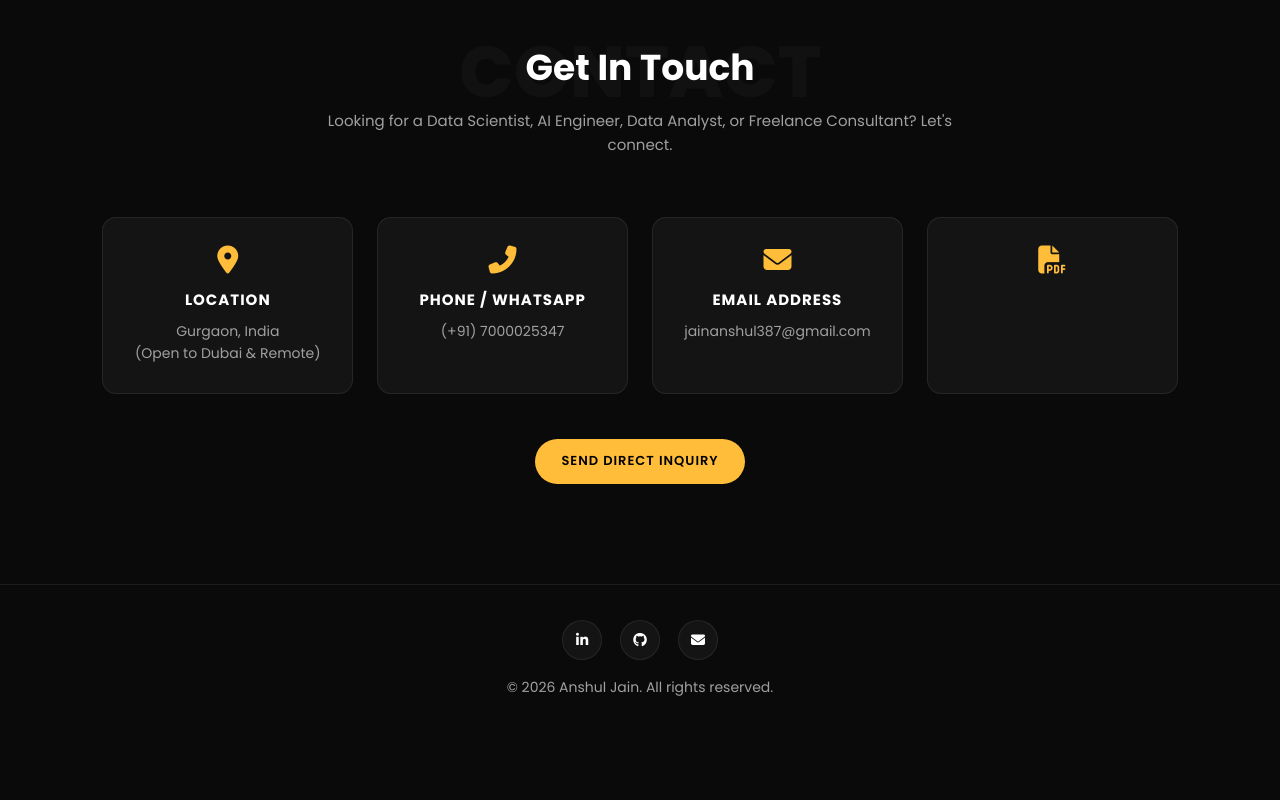
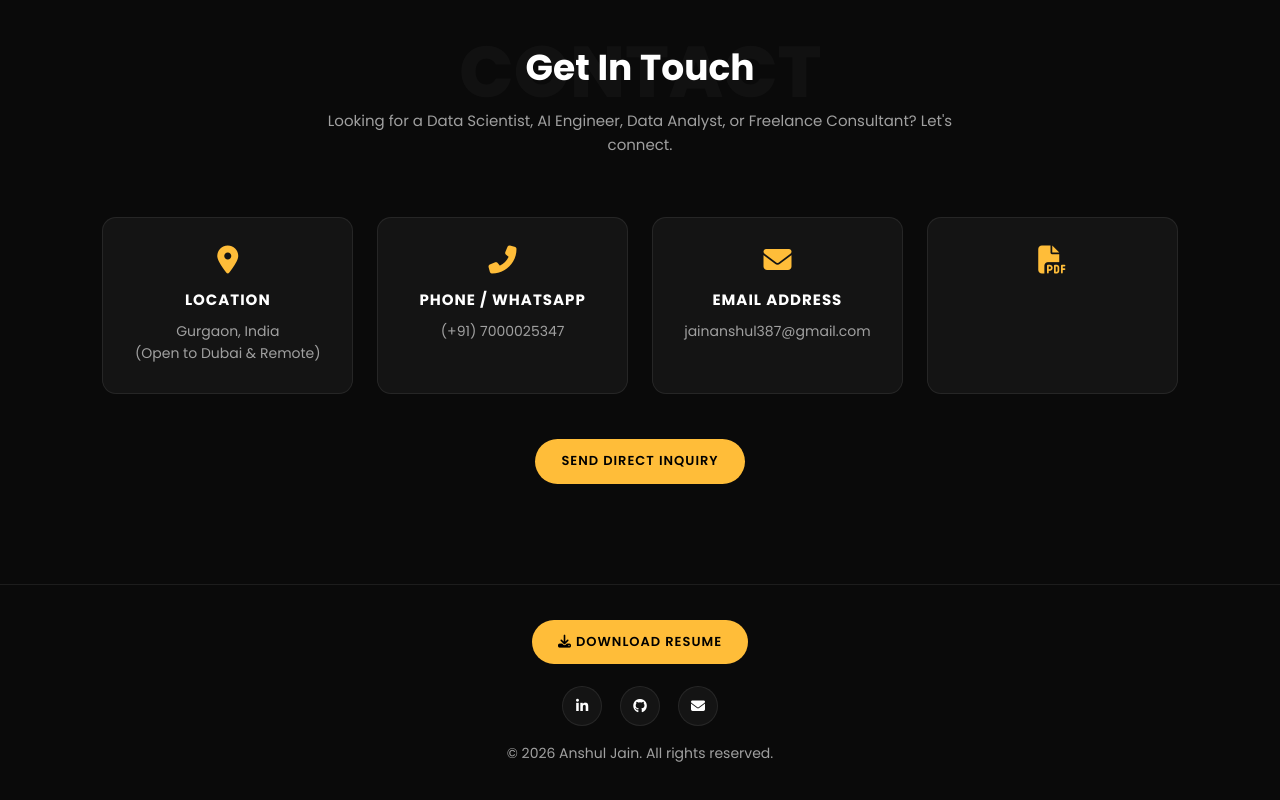
Before and after one commit to Anshuljain17-cmd/Anshuljain.github.io, a plain HTML site: page index.html in a window 1280 px wide. Shown: the part 5460-6260 px from the top of the page. Before the commit the page ends 6193 px from the top, so only its background shows below. Drawn offline with Linux system fonts and the light colour scheme.

Commit message:
Add resume download button to portfolio footer

```diff
--- a/index.html
+++ b/index.html
@@ -1034,6 +1034,11 @@
 
     <!-- Footer -->
     <footer>
+        <div style="margin-bottom: 22px;">
+            <a href="assets/resume/Anshul_Jain_Resume.pdf" class="btn btn-primary" target="_blank" rel="noopener" download>
+                <i class="fas fa-download"></i> Download Resume
+            </a>
+        </div>
         <div class="social-links">
             <a href="https://linkedin.com/in/anshul-jain" target="_blank" aria-label="LinkedIn"><i class="fab fa-linkedin-in"></i></a>
             <a href="https://github.com/anshuljain17-cmd" target="_blank" aria-label="GitHub"><i class="fab fa-github"></i></a>
```
